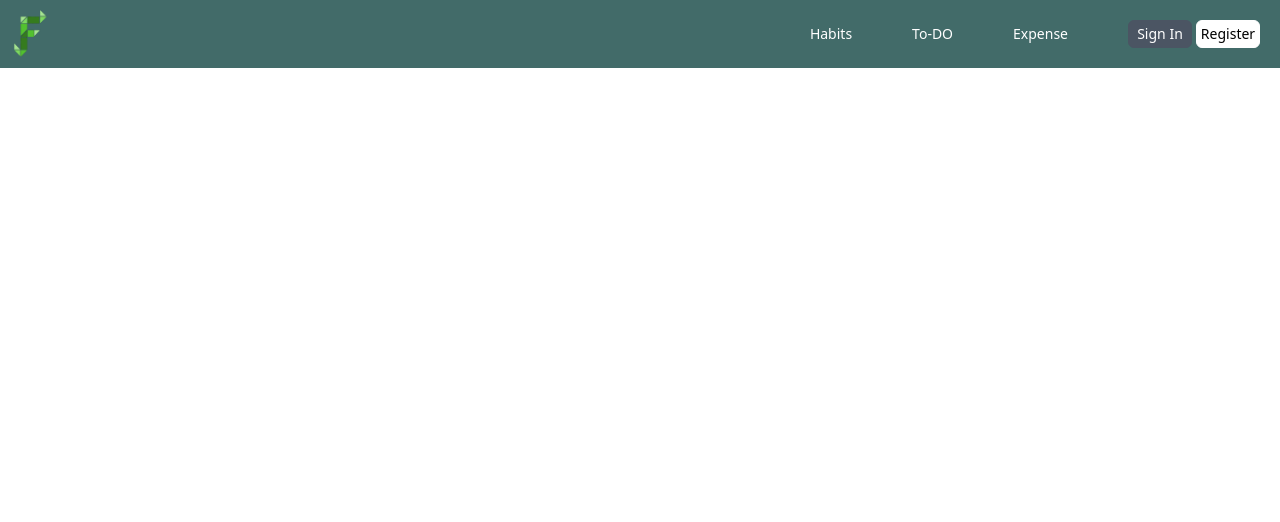
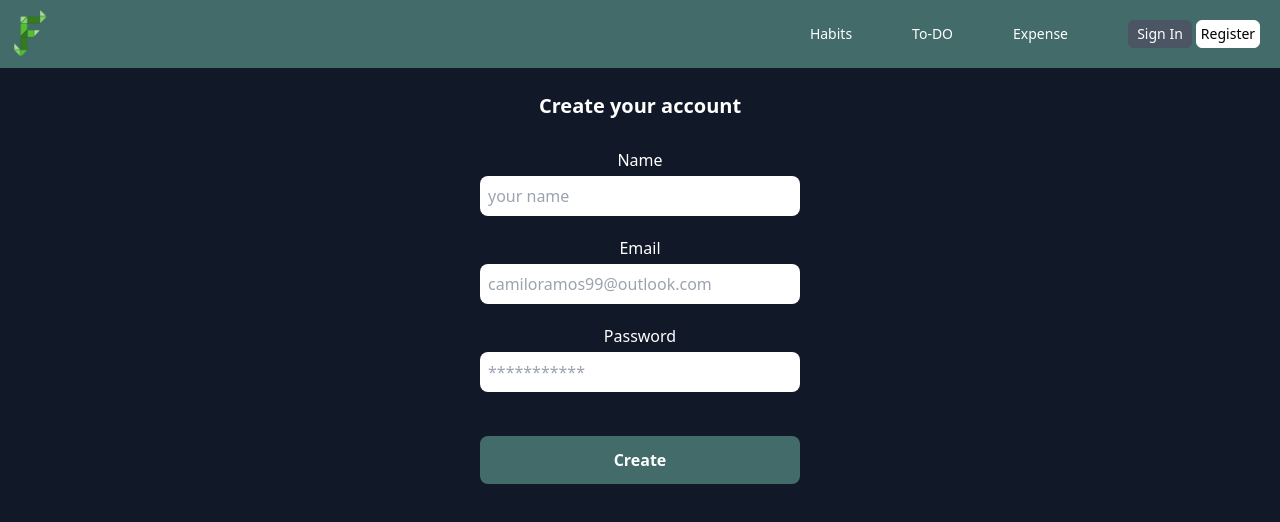
Before and after one commit to Camiloramos99/FollowUp, a React (Vite) app: page /Register in a window 1280 px wide. Shown: the top 522 px of the page. Built offline with nearby package versions, Linux system fonts and the light colour scheme.

Commit message:
feat: add register interface

```diff
--- a/src/App.jsx
+++ b/src/App.jsx
@@ -5,6 +5,7 @@ import { Habits } from "/src/pages/Habits";
 import { ToDo } from "./pages/To-Do";
 import { Expense } from "./pages/Expense";
 import { SignIn } from "./pages/SigIn";
+import { Register } from "./pages/Register";
 import { AppProvider } from "./contexts/AppContext";
 import "./App.css";
 
@@ -20,6 +21,7 @@ function App() {
               <Route path="/to-do" element={<ToDo />} />
               <Route path="/expense" element={<Expense />} />
               <Route path="/signIn" element={<SignIn />} />
+              <Route path="/Register" element={<Register />} />
             </Routes>
           </NavBarProvider>
         </Router>
--- a/src/components/NavBar/NavBar.jsx
+++ b/src/components/NavBar/NavBar.jsx
@@ -22,7 +22,7 @@ const NavBar = () => {
             <Link to="/signIn">Sign In</Link>
           </button>
           <button className="border border-white bg-white rounded-md w-16 h-7 text-black">
-            Register
+            <Link to="/Register">Register</Link>
           </button>
         </li>
       </ul>
--- /dev/null
+++ b/src/pages/Register/index.jsx
@@ -0,0 +1,66 @@
+import React from "react";
+import { Link } from "react-router-dom";
+
+const Register = () => {
+  return (
+    <div className="flex items-center justify-center relative w-full h-screen ">
+      <div className="login-container flex flex-col h-full w-80">
+        <h1 className="flex flex-col font-sans font-semibold text-white text-xl mt-6 mb-6">
+          Create your account
+        </h1>
+        <form className="form flex flex-col mt-1 h-full w-full">
+          <label
+            htmlFor="name"
+            className="font-medium text-white font-sans mb-1"
+          >
+            Name
+          </label>
+          <input
+            type="text"
+            id="name"
+            name="name"
+            placeholder="your name"
+            className="input input-email bg-text-input-field text-base rounded-lg h-10 p-2 mb-5"
+            autoComplete="name"
+          />
+          <label
+            htmlFor="email"
+            className="font-medium text-white font-sans mb-1"
+          >
+            Email
+          </label>
+          <input
+            type="text"
+            id="email"
+            name="email"
+            placeholder="camiloramos99@outlook.com"
+            className="input input-email bg-text-input-field text-base rounded-lg h-10 p-2 mb-5"
+            autoComplete="email"
+          />
+          <label
+            htmlFor="password"
+            className="font-medium text-white font-sans mb-1"
+          >
+            Password
+          </label>
+          <input
+            type="password"
+            id="password"
+            name="password"
+            placeholder="***********"
+            className="bg-text-input-field text-base rounded-lg h-10 p-2 mb-5"
+            autoComplete="new-password"
+          />
+          <button
+            className="place-self-center font-bold bg-[#426B69] text-white rounded-lg h-12 w-full mt-6 mb-7"
+            type="submit"
+          >
+            Create
+          </button>
+        </form>
+      </div>
+    </div>
+  );
+};
+
+export { Register };
```
